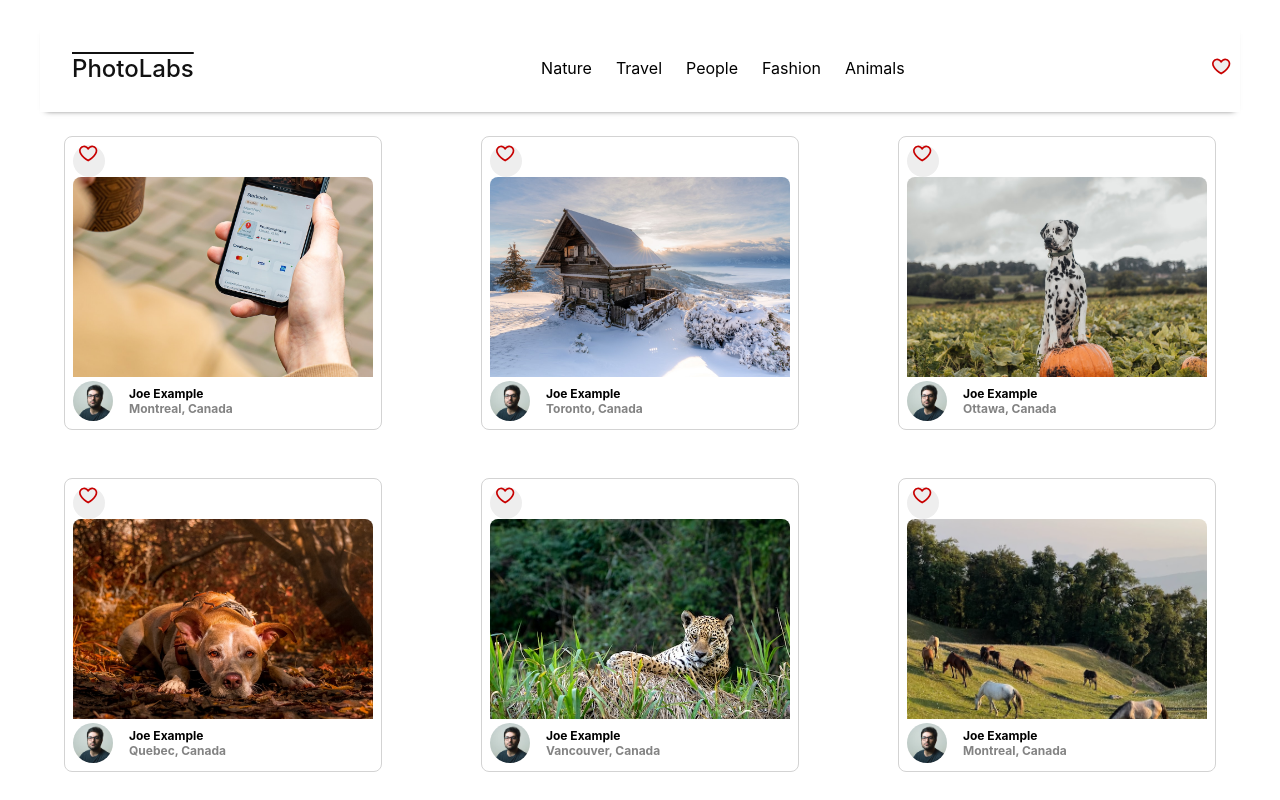
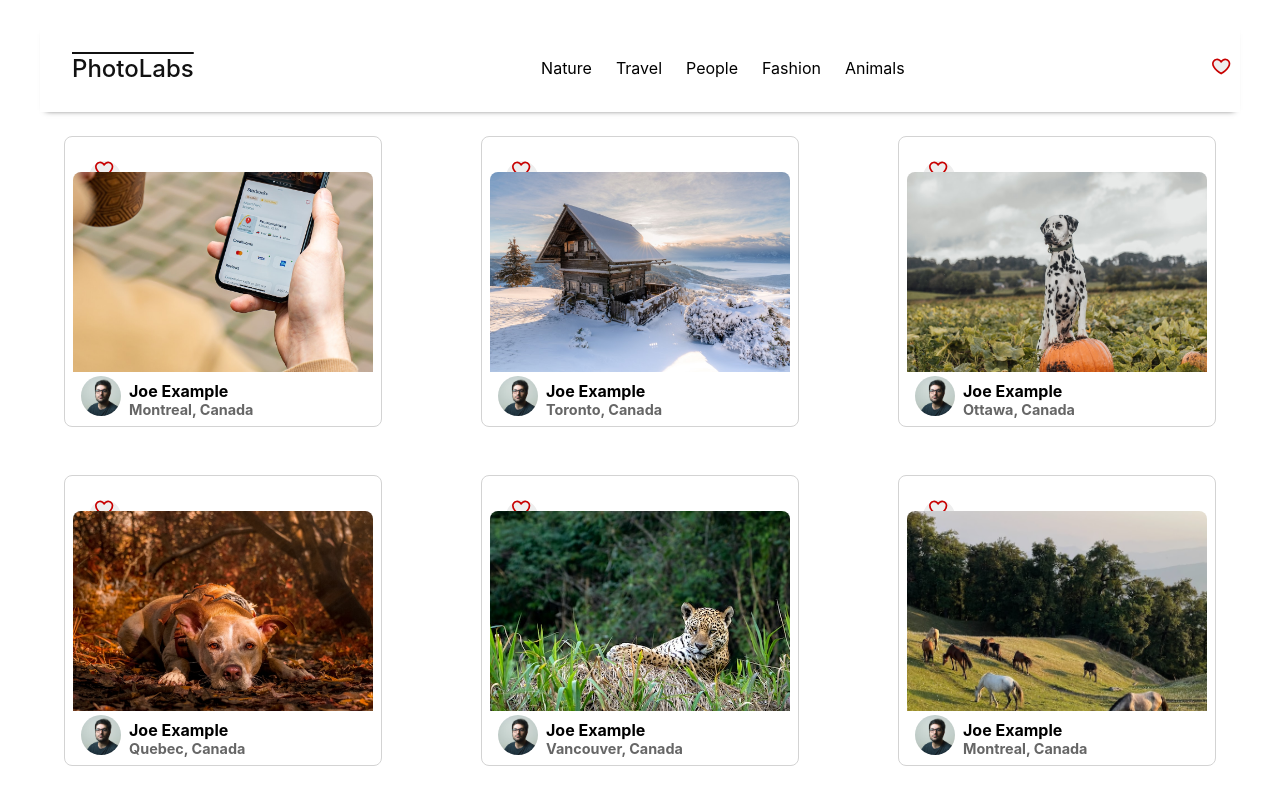
Before and after one commit to Yoimiya428/photo-lab, a React (Vite) app in the folder frontend/: page / in a window 1280 px wide. Shown: the top 800 px of the page. Built offline with nearby package versions, Linux system fonts and the light colour scheme.

Commit message:
Separation of Concerns

```diff
--- a/frontend/src/App.jsx
+++ b/frontend/src/App.jsx
@@ -4,55 +4,43 @@ import React, { useState } from 'react';
 
 import './App.scss';
 import HomeRoute from './routes/HomeRoute';
-import photos from "./mocks/photos";
-import topics from "./mocks/topics";
+// import photos from "./mocks/photos";
+// import topics from "./mocks/topics";
 
 import PhotoDetailsModal from './routes/PhotoDetailsModal';
+import useApplicationData from './hooks/useApplicationData';
 // Note: Rendering a single component to build components in isolation
 
 
 const App = () => {
-  const [favouritePhotos, setFavouritePhotos] = useState([]);
-
-  const [selectedPhoto, setSelectedPhoto] = useState(null);
-
-  const toggleFavourite = (photoId) => {
-    setFavouritePhotos((prev) =>
-      prev.includes(photoId)
-        ? prev.filter((id) => id !== photoId)
-        : [...prev, photoId]
-    );
-  };
-
-
-  const openModal = (photo) => {
-    setSelectedPhoto(photo);
-  };
-
-  const closeModal = () => {
-    setSelectedPhoto(null);
-  };
-
-
-  const similarPhotos = photos.filter(p => p.id !== selectedPhoto?.id);
+  const {
+    state,
+    updateToFavPhotoIds,
+    setPhotoSelected,
+    onClosePhotoDetailsModal
+  } = useApplicationData();
 
   return (
     <div className="App">
       <HomeRoute
-        photos={photos}
-        topics={topics}
-        favouritePhotos={favouritePhotos}
-        toggleFavourite={toggleFavourite}
-        onPhotoClick={openModal}
+        topics={state.topics}
+        photos={state.photos}
+        favouritePhotos={state.favouritePhotos}
+        toggleFavourite={updateToFavPhotoIds}
+        onPhotoClick={setPhotoSelected}
       />
-      {selectedPhoto && (
+      {state.selectedPhoto && (
         <PhotoDetailsModal
-          photo={selectedPhoto}
-          onClose={closeModal}
-          similarPhotos={similarPhotos}
-          favouritePhotos={favouritePhotos}
-          toggleFavourite={toggleFavourite}
-          onPhotoClick={openModal}
+          photo={state.selectedPhoto}
+          onClose={onClosePhotoDetailsModal}
+          favouritePhotos={state.favouritePhotos}
+          toggleFavourite={updateToFavPhotoIds}
+          onPhotoClick={setPhotoSelected}
+          similarPhotos={state.photos.filter(
+            (p) =>
+              p.id !== state.selectedPhoto.id &&
+              p.topic === state.selectedPhoto.topic
+          )}
         />
       )}
     </div>
--- a/frontend/src/components/PhotoListItem.jsx
+++ b/frontend/src/components/PhotoListItem.jsx
@@ -11,8 +11,10 @@ const PhotoListItem = ({ photo, isFavorited, toggleFavourite, onPhotoClick }) =>
 
     <div className="photo-list__item">
 
+      <div className="photo-list__fav-button-container">
+        <PhotoFavButton isFavorited={isFavorited} onClick={handleFavClick} />
+      </div>
 
-      <PhotoFavButton isFavorited={isFavorited} onClick={handleFavClick} />
 
       <img
         className="photo-list__image"
--- /dev/null
+++ b/frontend/src/hooks/useApplicationData.js
@@ -0,0 +1,49 @@
+import { useState } from 'react';
+import photos from '../mocks/photos';
+import topics from '../mocks/topics';
+
+const useApplicationData = () => {
+  const [state, setState] = useState({
+    photos: photos,
+    topics: topics,
+    favouritePhotos: [],
+    selectedPhoto: null,
+  });
+
+  const updateToFavPhotoIds = (photoId) => {
+    setState((prevState) => {
+      const isFavourited = prevState.favouritePhotos.includes(photoId);
+      const updatedFavourites = isFavourited
+        ? prevState.favouritePhotos.filter(id => id !== photoId)
+        : [...prevState.favouritePhotos, photoId];
+
+      return {
+        ...prevState,
+        favouritePhotos: updatedFavourites
+      };
+    });
+  };
+
+  const setPhotoSelected = (photo) => {
+    setState((prevState) => ({
+      ...prevState,
+      selectedPhoto: photo
+    }));
+  };
+
+  const onClosePhotoDetailsModal = () => {
+    setState((prevState) => ({
+      ...prevState,
+      selectedPhoto: null
+    }));
+  };
+
+  return {
+    state,
+    updateToFavPhotoIds,
+    setPhotoSelected,
+    onClosePhotoDetailsModal,
+  };
+};
+
+export default useApplicationData;
--- a/frontend/src/styles/PhotoFavButton.scss
+++ b/frontend/src/styles/PhotoFavButton.scss
@@ -1,15 +1,18 @@
 .photo-list__fav-icon {
   position: relative;
-  top: 0px;
-  left: 0px;
+  top: 16px;
+  left: 16px;
   cursor: pointer;
-  // margin-bottom: -30px;
-  // border-width: 0.1px;
-  background-color: #EEEEEE;
+  margin-bottom: -5px;
+  border-width: 0.1px;
+  background-color: #eeeeee;
   width: 32px;
   height: 32px;
   text-align: center;
   border-radius: 100%;
+
+
+
 }
 
 .photo-list__fav-icon-svg {
--- a/frontend/src/styles/PhotoListItem.scss
+++ b/frontend/src/styles/PhotoListItem.scss
@@ -24,20 +24,23 @@ div.photo-list__item {
       object-fit: cover;
       border-radius: 100%;
       vertical-align: middle;
-      margin-right: 8px;
+      margin-left: 8px;
       width: 40px;
       height: 40px;
     }
 
     div.photo-list__user-info {
       margin-top: 5px;
-      font-weight: 700;
-      font-size: 12px;
+      font-weight: bold;
+      //font-size: 12px;
       margin-left: 8px;
 
-      div.photo-list__user-location {
-        color: #838383;
-      }
+
+
+    div.photo-list__user-location {
+      font-size: 0.9rem;
+      color: #666;
+    }
     }
   }
 }
```
